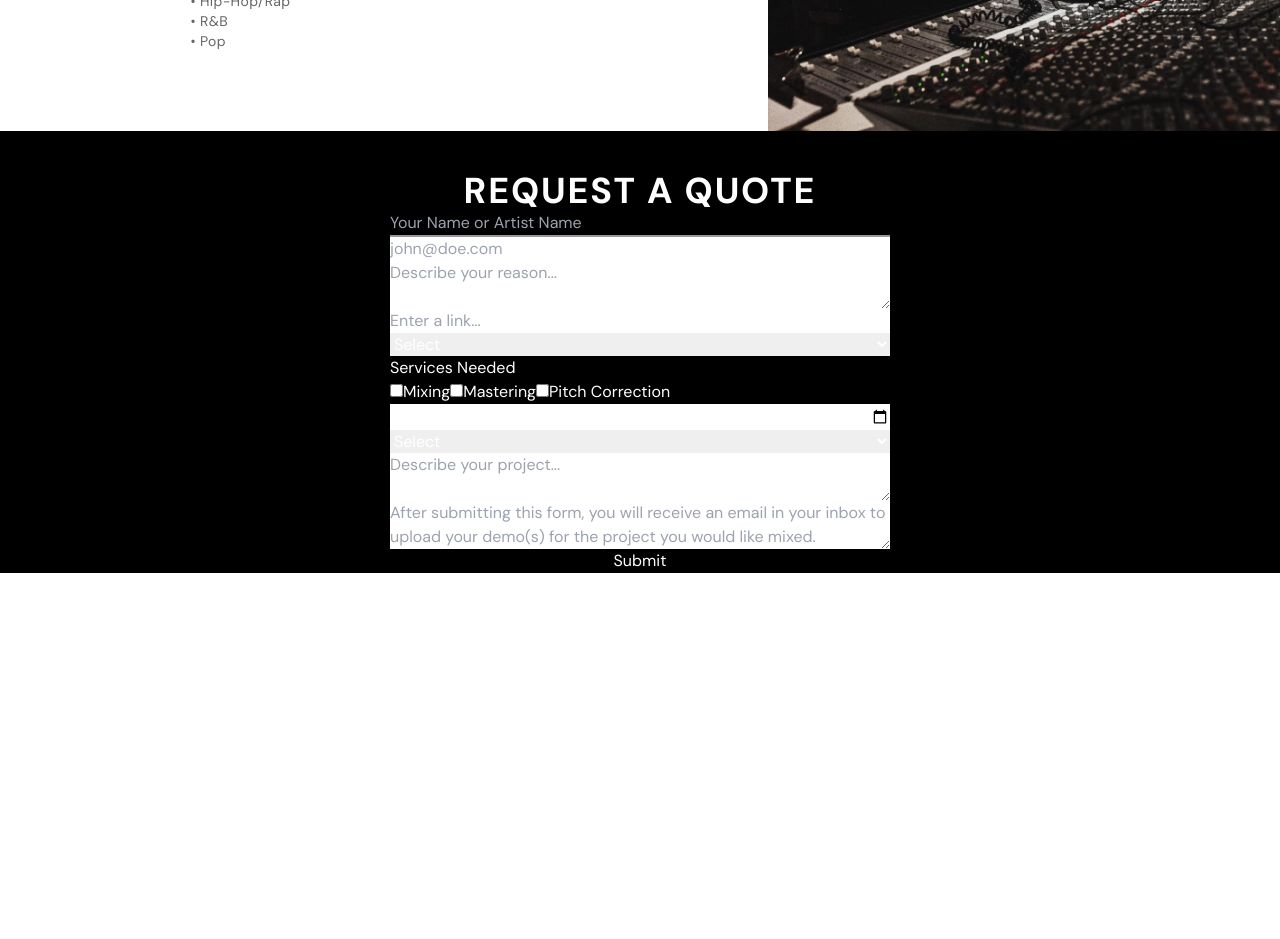
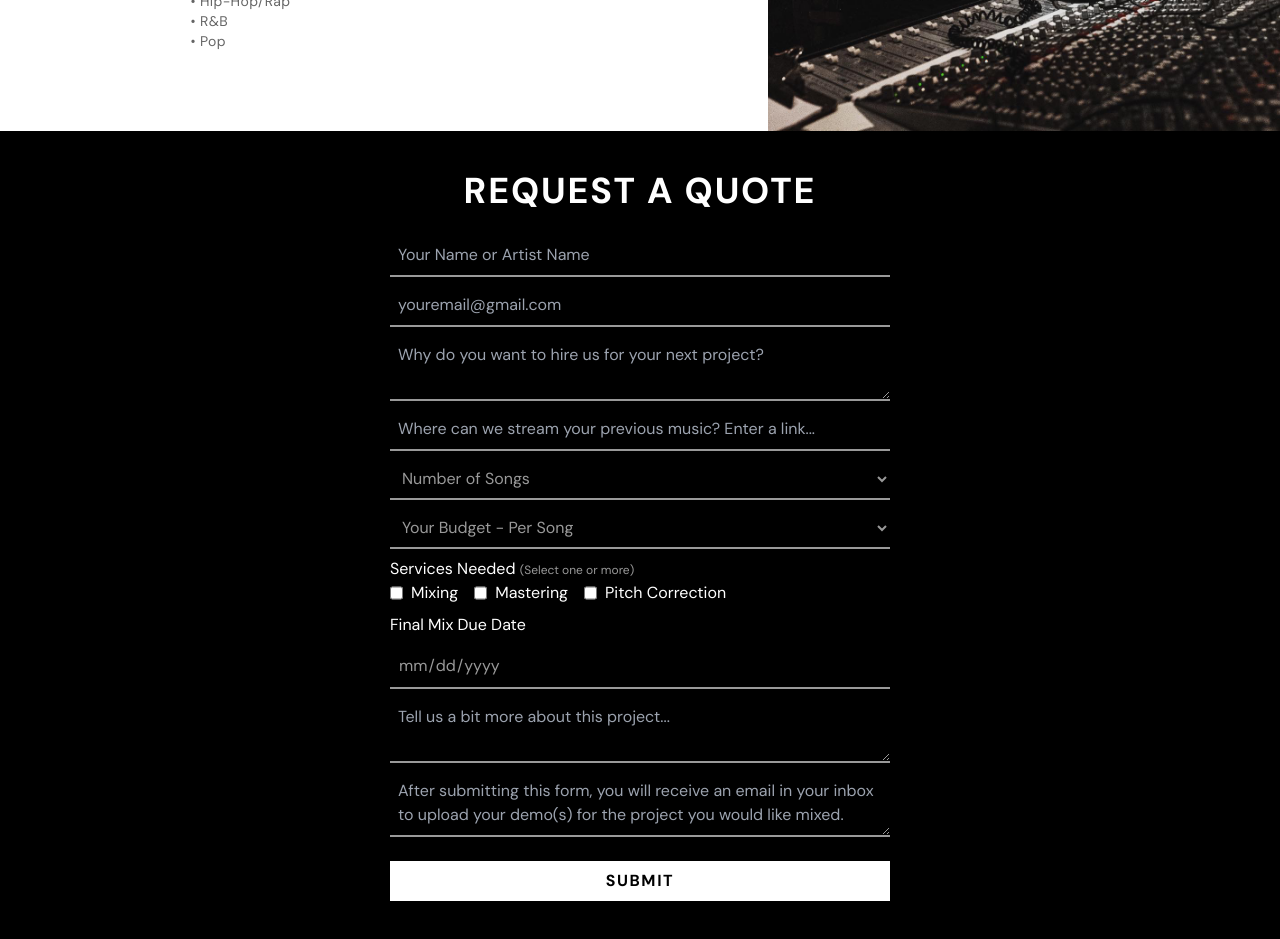
Before and after one commit to seangray-dev/gravy-mixes, a Next.js app: page / in a window 1280 px wide. Shown: the part 2780-3719 px from the top of the page. Before the commit the page ends 3353 px from the top, so only its background shows below. Built offline with nearby package versions, Linux system fonts and the light colour scheme.

Commit message:
add quote req form...in prog

```diff
--- a/package.json
+++ b/package.json
@@ -9,7 +9,6 @@
     "lint": "next lint"
   },
   "dependencies": {
-    "@hookform/resolvers": "^3.1.0",
     "autoprefixer": "10.4.14",
     "formik": "^2.2.9",
     "next": "13.4.1",
--- a/src/app/components/QuoteRequestForm.js
+++ b/src/app/components/QuoteRequestForm.js
@@ -2,7 +2,7 @@
 
 import { Formik, Field, Form, ErrorMessage } from 'formik';
 import * as Yup from 'yup';
-import Btn_Primary from './buttons/Btn_Primary';
+import Btn_Secondary from './buttons/Btn_Secondary';
 
 const validationSchema = Yup.object({
   name: Yup.string().required('Required'),
@@ -20,9 +20,9 @@ const QuoteRequestForm = () => {
   };
 
   return (
-    <div className='bg-black text-white'>
-      <div className='max-w-[320px] md:max-w-[500px] mx-auto pt-10'>
-        <h3 className='uppercase font-bold text-[2rem] text-center md:text-4xl tracking-wider'>
+    <div className='bg-black text-white py-10'>
+      <div className='max-w-[320px] md:max-w-[500px] mx-auto'>
+        <h3 className='uppercase font-bold text-[2rem] text-center md:text-4xl tracking-wider mb-6'>
           Request a Quote
         </h3>
         <Formik
@@ -41,7 +41,8 @@ const QuoteRequestForm = () => {
           validationSchema={validationSchema}
           onSubmit={handleSubmit}>
           {({ setFieldValue }) => (
-            <Form className='flex flex-col'>
+            <Form className='flex flex-col gap-2'>
+              <div className='relative'>
                 <label htmlFor='name' className='sr-only'>
                   Name
                 </label>
@@ -49,31 +50,44 @@ const QuoteRequestForm = () => {
                   id='name'
                   name='name'
                   placeholder='Your Name or Artist Name'
-                className='bg-transparent border-b-2 border-white/60'
+                  className='w-full bg-transparent outline-none py-2 px-2 border-b-2 border-white/60 hover:border-white focus:border-white transition-all'
                 />
                 <ErrorMessage name='name'>
-                {(msg) => <div className='text-red-500'>{msg}</div>}
+                  {(msg) => (
+                    <div className='text-red-500 text-xs absolute top-0 right-0'>
+                      {msg}
+                    </div>
+                  )}
                 </ErrorMessage>
+              </div>
+              <div className='relative'>
                 <label htmlFor='email' className='sr-only'>
                   Email
                 </label>
                 <Field
                   id='email'
                   name='email'
-                placeholder='john@doe.com'
+                  placeholder='youremail@gmail.com'
                   type='email'
+                  className='w-full bg-transparent outline-none py-2 px-2 border-b-2 border-white/60 hover:border-white focus:border-white transition-all'
                 />
                 <ErrorMessage name='email'>
-                {(msg) => <div className='text-red-500'>{msg}</div>}
+                  {(msg) => (
+                    <div className='text-red-500 text-xs absolute top-0 right-0'>
+                      {msg}
+                    </div>
+                  )}
                 </ErrorMessage>
+              </div>
               <label htmlFor='projectReason' className='sr-only'>
                 Why do you want to hire us for your next project?
               </label>
               <Field
                 id='projectReason'
                 name='projectReason'
-                placeholder='Describe your reason...'
+                placeholder='Why do you want to hire us for your next project?'
                 component='textarea'
+                className='bg-transparent outline-none py-2 px-2 border-b-2 border-white/60 hover:border-white focus:border-white transition-all'
               />
               <label htmlFor='previousMusic' className='sr-only'>
                 Where can I stream your previous music?
@@ -81,13 +95,18 @@ const QuoteRequestForm = () => {
               <Field
                 id='previousMusic'
                 name='previousMusic'
-                placeholder='Enter a link...'
+                placeholder='Where can we stream your previous music? Enter a link...'
+                className='bg-transparent outline-none py-2 px-2 border-b-2 border-white/60 hover:border-white focus:border-white transition-all'
               />
+              <div className='relative'>
                 <label htmlFor='numberOfSongs' className='sr-only'>
                   Number of Songs
                 </label>
-              <Field as='select' name='numberOfSongs'>
-                <option value=''>Select</option>
+                <Field
+                  as='select'
+                  name='numberOfSongs'
+                  className='w-full bg-transparent outline-none py-2 px-2 border-b-2 border-white/60 hover:border-white focus:border-white transition-all text-white/60'>
+                  <option value='none'>Number of Songs</option>
                   {Array.from({ length: 10 }, (_, i) => i + 1).map((num) => (
                     <option key={num} value={num}>
                       {num} {num === 1 ? 'song' : 'songs'}
@@ -96,14 +115,47 @@ const QuoteRequestForm = () => {
                   <option value='11+'>11+ songs</option>
                 </Field>
                 <ErrorMessage name='numberOfSongs'>
-                {(msg) => <div className='text-red-500'>{msg}</div>}
+                  {(msg) => (
+                    <div className='text-red-500 text-xs absolute top-0 right-0'>
+                      {msg}
+                    </div>
+                  )}
                 </ErrorMessage>
+              </div>
+              <div className='relative'>
+                <label htmlFor='budget' className='sr-only'>
+                  Your Budget - Per Song
+                </label>
+                <Field
+                  as='select'
+                  name='budget'
+                  className='w-full bg-transparent outline-none py-2 px-2 border-b-2 border-white/60 hover:border-white transition-all text-white/60 relative'>
+                  <option value=''>Your Budget - Per Song</option>
+                  <option value='$250-$350'>$250-$350</option>
+                  <option value='$350-$500'>$350-$500</option>
+                  <option value='$500+'>$500+</option>
+                </Field>
+                <ErrorMessage name='budget'>
+                  {(msg) => (
+                    <div className='text-red-500 text-xs absolute top-0 right-0'>
+                      {msg}
+                    </div>
+                  )}
+                </ErrorMessage>
+              </div>
+              <div className='relative'>
                 <div
                   id='servicesNeeded'
                   role='group'
                   aria-labelledby='servicesNeeded'>
-                <legend>Services Needed</legend>
-                <label>
+                  <legend>
+                    Services Needed{' '}
+                    <span className='text-white/60 text-xs'>
+                      (Select one or more)
+                    </span>
+                  </legend>
+                  <div className='flex flex-wrap gap-4'>
+                    <label className='flex gap-2'>
                       <Field
                         type='checkbox'
                         name='servicesNeeded'
@@ -112,7 +164,7 @@ const QuoteRequestForm = () => {
                       />
                       Mixing
                     </label>
-                <label>
+                    <label className='flex gap-2'>
                       <Field
                         type='checkbox'
                         name='servicesNeeded'
@@ -121,7 +173,7 @@ const QuoteRequestForm = () => {
                       />
                       Mastering
                     </label>
-                <label>
+                    <label className='flex gap-2'>
                       <Field
                         type='checkbox'
                         name='servicesNeeded'
@@ -131,33 +183,31 @@ const QuoteRequestForm = () => {
                       Pitch Correction
                     </label>
                   </div>
+                </div>
                 <ErrorMessage name='servicesNeeded'>
-                {(msg) => <div className='text-red-500'>{msg}</div>}
+                  {(msg) => (
+                    <div className='text-red-500 text-xs absolute top-0 right-0'>
+                      {msg}
+                    </div>
+                  )}
                 </ErrorMessage>
-              <label htmlFor='dueDate' className='sr-only'>
-                Final Mix Due Date
-              </label>
-              <Field id='dueDate' name='dueDate' type='date' />
-              <label htmlFor='budget' className='sr-only'>
-                Your Budget - Per Song
-              </label>
-              <Field as='select' name='budget'>
-                <option value=''>Select</option>
-                <option value='$250-$350'>$250-$350</option>
-                <option value='$350-$500'>$350-$500</option>
-                <option value='$500+'>$500+</option>
-              </Field>
-              <ErrorMessage name='budget'>
-                {(msg) => <div className='text-red-500'>{msg}</div>}
-              </ErrorMessage>
+              </div>
+              <label htmlFor='dueDate'>Final Mix Due Date</label>
+              <Field
+                id='dueDate'
+                name='dueDate'
+                type='date'
+                className='bg-transparent outline-none py-2 px-2 border-b-2 border-white/60 hover:border-white transition-all text-white/60'
+              />
               <label htmlFor='projectDetails' className='sr-only'>
                 Tell us a bit more about this project
               </label>
               <Field
                 id='projectDetails'
                 name='projectDetails'
-                placeholder='Describe your project...'
+                placeholder='Tell us a bit more about this project...'
                 component='textarea'
+                className='bg-transparent outline-none py-2 px-2 border-b-2 border-white/60 hover:border-white focus:border-white transition-all'
               />
               <label htmlFor='roughMix' className='sr-only'>
                 Submit Rough Mix/Demo
@@ -167,8 +217,11 @@ const QuoteRequestForm = () => {
                 name='roughMix'
                 component='textarea'
                 placeholder='After submitting this form, you will receive an email in your inbox to upload your demo(s) for the project you would like mixed.'
+                className='bg-transparent outline-none py-2 px-2 border-b-2 border-white/60 hover:border-white focus:border-white transition-all'
               />
-              <button type='submit'>Submit</button>
+              <div className='mx-auto mt-4 w-full'>
+                <Btn_Secondary>Submit</Btn_Secondary>
+              </div>
             </Form>
           )}
         </Formik>
--- /dev/null
+++ b/src/app/components/buttons/Btn_Secondary.js
@@ -0,0 +1,11 @@
+const Btn_Secondary = ({ children }) => {
+  return (
+    <button className='bg-white text-black py-2 px-6 w-full uppercase flex items-center gap-4 hover:opacity-60 transition-all'>
+      <div className='mx-auto font-bold tracking-widest text-xs md:text-base'>
+        {children}
+      </div>
+    </button>
+  );
+};
+
+export default Btn_Secondary;
```
Also changed, not shown: 1 other file (tests, documents, lock files or other folders). Lines whose indentation alone changed are shown as unchanged.
